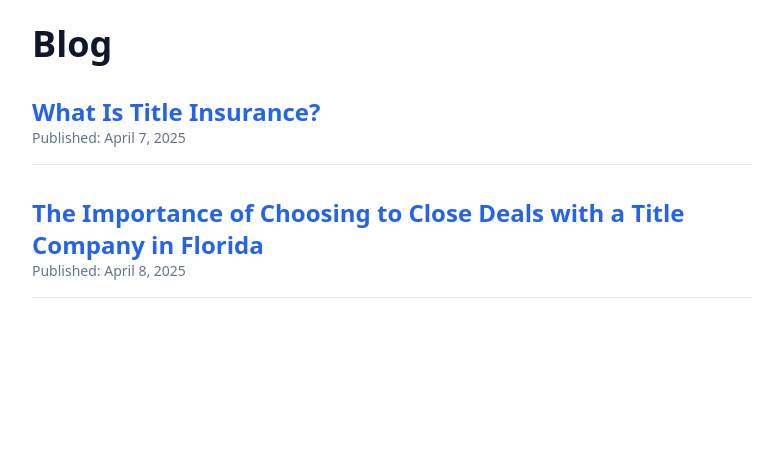
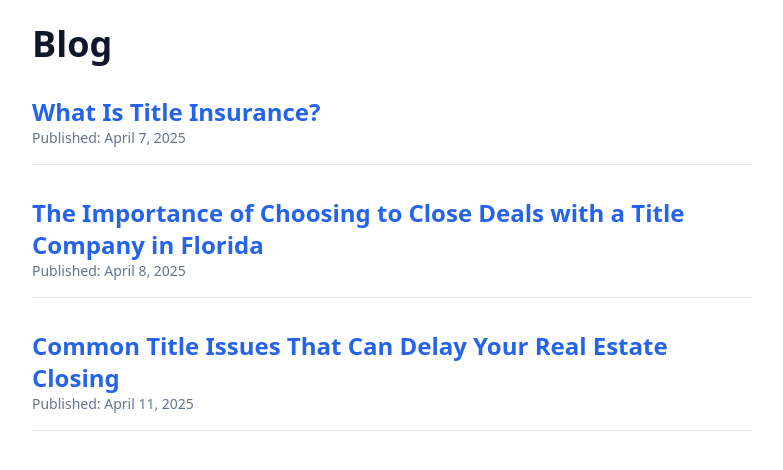
Before and after one commit to Chajir/title27-website, a React (Vite) app: page /blog in a window 1280 px wide. Shown: the top 470 px of the page, without its empty margins (248-1031 px from the left). Built offline with nearby package versions, Linux system fonts and the light colour scheme.

Commit message:
Update Blog.jsx with SEO improvements or new posts

```diff
--- a/src/Blog.jsx
+++ b/src/Blog.jsx
@@ -11,6 +11,11 @@ const posts = [
     slug: "importance-of-title-company",
     title: "The Importance of Choosing to Close Deals with a Title Company in Florida",
     date: "April 8, 2025",
+  },
+  {
+    slug: "common-title-issues",
+    title: "Common Title Issues That Can Delay Your Real Estate Closing",
+    date: "April 11, 2025",
   },
 ];
 
```
